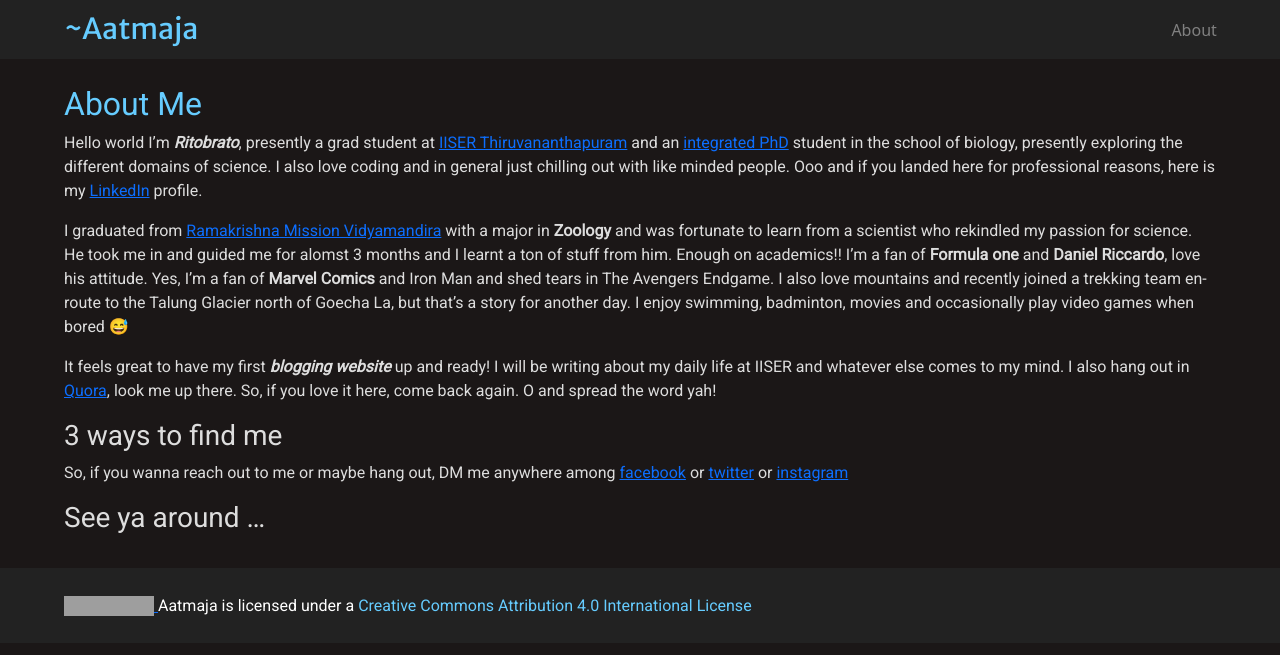
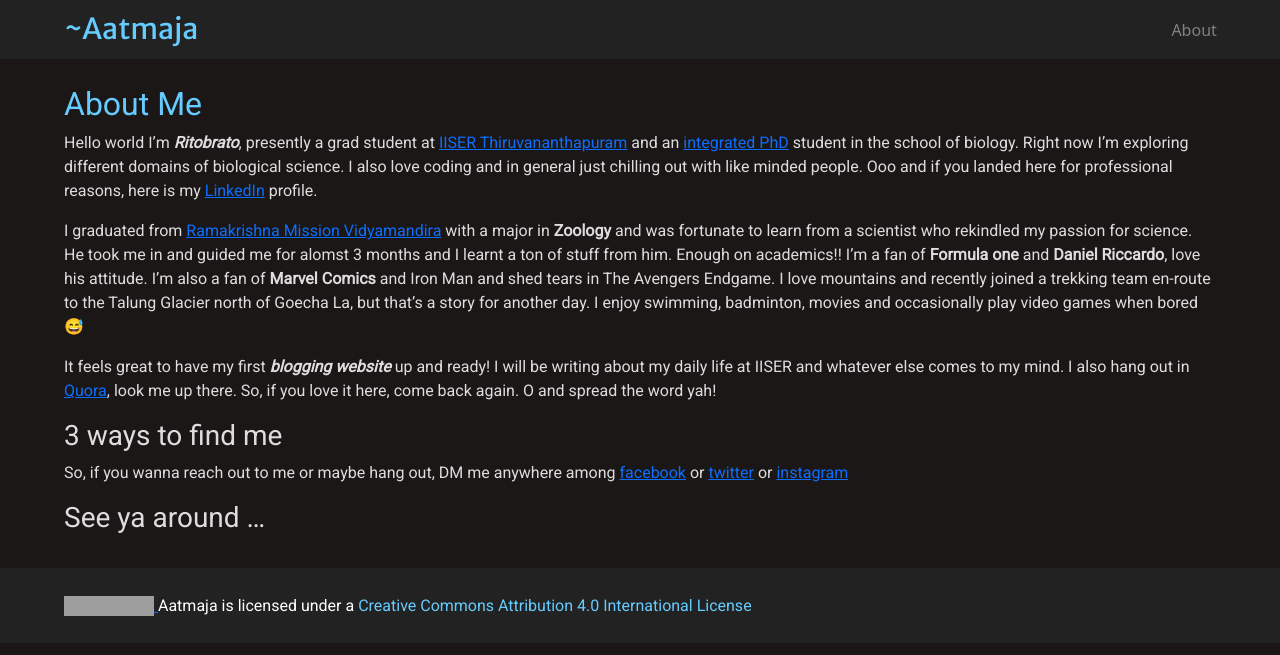
Before and after one commit to Ritobrato/ritobrato.github.io, a Jekyll site: the page built from about.markdown, in a window 1280 px wide. Shown: the top 655 px of the page. Built offline with Jekyll 4.4.1, drawn with Linux system fonts in a browser that asks for light colours; grey boxes are pictures that could not be loaded.

```diff
--- a/about.markdown
+++ b/about.markdown
@@ -4,9 +4,9 @@ title: About Me
 permalink: /about/
 ---
 
-Hello world I'm ***Ritobrato***, presently a grad student at [IISER Thiruvananthapuram][iisertvm] and an [integrated PhD][iphd] student in the school of biology, presently exploring the different domains of science. I also love coding and in general just chilling out with like minded people. Ooo and if you landed here for professional reasons, here is my [LinkedIn][ld] profile.
+Hello world I'm ***Ritobrato***, presently a grad student at [IISER Thiruvananthapuram][iisertvm] and an [integrated PhD][iphd] student in the school of biology. Right now I'm exploring different domains of biological science. I also love coding and in general just chilling out with like minded people. Ooo and if you landed here for professional reasons, here is my [LinkedIn][ld] profile.
 
-I graduated from [Ramakrishna Mission Vidyamandira][rkmv] with a major in **Zoology** and was fortunate to learn from a scientist who rekindled my passion for science. He took me in and guided me for alomst 3 months and I learnt a ton of stuff from him. Enough on academics!! I'm a fan of **Formula one** and **Daniel Riccardo**, love his attitude. Yes, I'm a fan of **Marvel Comics** and Iron Man and shed tears in The Avengers Endgame. I also love mountains and recently joined a trekking team en-route to the Talung Glacier north of Goecha La, but that's a story for another day. I enjoy swimming, badminton, movies and occasionally play video games when bored 😅
+I graduated from [Ramakrishna Mission Vidyamandira][rkmv] with a major in **Zoology** and was fortunate to learn from a scientist who rekindled my passion for science. He took me in and guided me for alomst 3 months and I learnt a ton of stuff from him. Enough on academics!! I'm a fan of **Formula one** and **Daniel Riccardo**, love his attitude. I'm also a fan of **Marvel Comics** and Iron Man and shed tears in The Avengers Endgame. I love mountains and recently joined a trekking team en-route to the Talung Glacier north of Goecha La, but that's a story for another day. I enjoy swimming, badminton, movies and occasionally play video games when bored 😅
 
 It feels great to have my first ***blogging website*** up and ready! I will be writing about my daily life at IISER and whatever else comes to my mind. I also hang out in [Quora][quora], look me up there. So, if you love it here, come back again. O and spread the word yah!
 
```
Also changed, not shown: _posts/2021-06-12-talung-glacier.md (+1 -1 lines), _posts/2021-06-19-talung-glacier2.md (+1 -2 lines).
